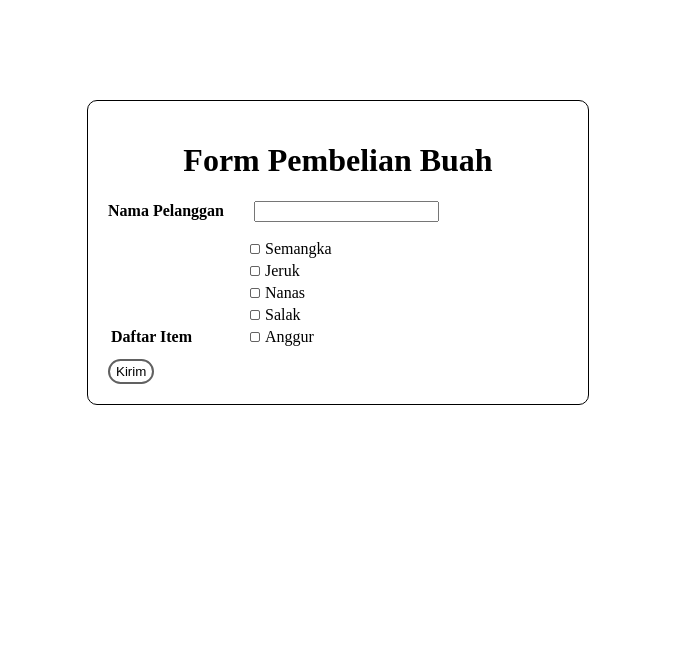
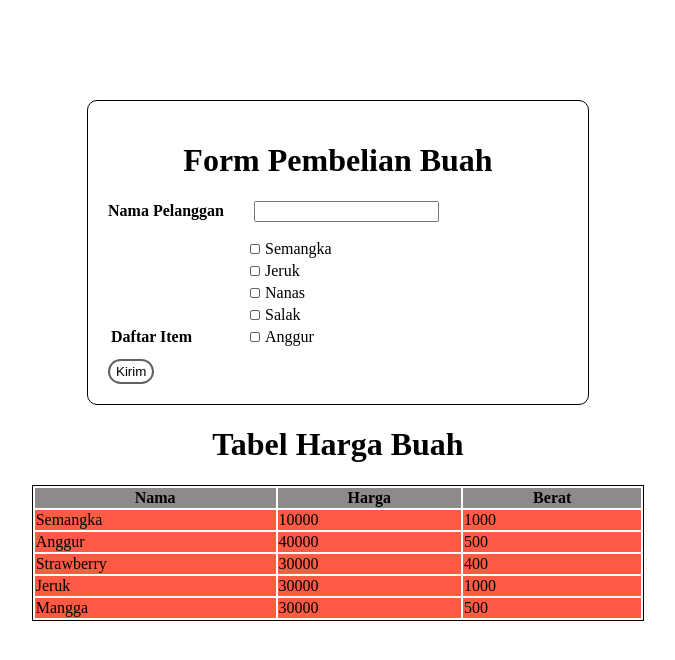
Before and after one commit to faliavicky/sanbercode-reactjs-batch18-part2, a React (Create React App) app in the folder my-app/: page / in a window 1280 px wide. Shown: the top 660 px of the page, without its empty margins (302-977 px from the left). Built offline with nearby package versions, Linux system fonts and the light colour scheme.

Commit message:
update tugas 10

```diff
--- a/my-app/src/App.css
+++ b/my-app/src/App.css
@@ -44,3 +44,37 @@ input[type=radio] {
   border-radius: 20%;
   margin-right: 5px;
 }
+
+.tabelbuah {
+  font-family: serif;
+  border: 1px solid #000000;
+  margin: 0 auto;
+}
+
+.tabelbuah tr th {
+  background-color: #8f8989;
+}
+
+
+.tabelbuah tr td {
+  background-color: #ff5a44;
+}
+
+.tabelnama {
+  padding-left: 100px;
+  padding-right: 100px;
+}
+
+.tabelharga {
+  padding-left: 70px;
+  padding-right: 70px;
+}
+
+.tabelberat {
+  padding-left: 70px;
+  padding-right: 70px;
+}
+
+.judul{
+  text-align: center;
+}
--- a/my-app/src/App.js
+++ b/my-app/src/App.js
@@ -1,45 +1,13 @@
 import React from 'react';
-import logo from './logo.svg';
 import './App.css';
+import Tugas9 from './Tugas-9/tugas9';
+import Tugas10 from './Tugas-10/tugas10';
 
 function App() {
   return (
-    <div className="App" style={{display:"flex", justifyContent:"center"}}>
-      <div style={{fontFamily: "serif", border:"1.5px black solid", width:"500px", borderRadius:"10px", marginTop:"100px"}}>
-        <h1 style={{paddingTop:"20px"}}>Form Pembelian Buah</h1>
-        <form style={{paddingLeft:"20px"}}>
-          <label style={{float:"left"}}>
-            <span style={{marginRight:"30px"}}><b>Nama Pelanggan</b></span>
-            <input type="text" name="name" />
-          </label>
-          <br></br><br></br>
-          <label>
-            <table>
-              <tr>
-                <td> </td>
-                <td style={{textAlign:"left"}}><input type="radio" name="item" value="semangka"/>Semangka <br></br></td>
-              </tr>
-              <tr>
-                <td> </td>
-                <td style={{textAlign:"left"}}><input type="radio" name="item" value="jeruk"/>Jeruk<br></br></td>
-              </tr>
-              <tr>
-                <td> </td>
-                <td style={{textAlign:"left"}}><input type="radio" name="item" value="nanas"/>Nanas<br></br></td>
-              </tr>
-              <tr>
-                <td> </td>
-                <td style={{textAlign:"left"}}><input type="radio" name="item" value="salak"/>Salak<br></br></td>
-              </tr>
-              <tr>
-                <td style={{paddingRight:"50px", textAlign:"left"}}><b>Daftar Item</b></td>
-                <td style={{textAlign:"left"}}><input type="radio" name="item" value="anggur"/>Anggur <br></br></td>
-              </tr>
-            </table>
-          </label>
-          <button style={{float:"left", marginTop:"10px", marginBottom:"20px", border:"2px solid #616161", borderRadius:"20px", paddingTop:"3px",paddingBottom:"3px", backgroundColor:"#fff"}} >Kirim</button>
-        </form>
-      </div>
+    <div>
+      < Tugas9 />
+      < Tugas10 />
     </div>
   );
 }
--- /dev/null
+++ b/my-app/src/Tugas-10/tugas10.js
@@ -0,0 +1,62 @@
+import React from 'react';
+
+
+class TabelNama extends React.Component {
+    render() {
+        return <div>{this.props.nama}</div>;
+    }
+}
+
+class TabelHarga extends React.Component {
+    render() {
+        return <div>{this.props.harga}</div>;
+    }
+}
+
+class TabelBerat extends React.Component {
+    render() {
+        return <div>{this.props.berat}</div>;
+    }
+}
+
+  let dataHargaBuah = [
+    {nama: "Semangka", harga: 10000, berat: 1000},
+    {nama: "Anggur", harga: 40000, berat: 500},
+    {nama: "Strawberry", harga: 30000, berat: 400},
+    {nama: "Jeruk", harga: 30000, berat: 1000},
+    {nama: "Mangga", harga: 30000, berat: 500}
+  ]
+
+  class Tugas10 extends React.Component {
+    render() {
+        return (
+            <>
+            <h1 className="judul" style={{fontFamily: "serif"}}>Tabel Harga Buah</h1>
+            <table className="tabelbuah">
+            <tr>
+                <th className="tabelnama">Nama</th>
+                <th className="tabelharga">Harga</th>
+                <th className="tabelberat">Berat</th>
+            </tr>
+            {dataHargaBuah.map(buah=> {
+                return (
+                        <tr>
+                            <td>
+                            <TabelNama nama={buah.nama}/>
+                            </td>
+                            <td>
+                            <TabelHarga harga={buah.harga}/>
+                            </td>
+                            <td>
+                            <TabelBerat berat={buah.berat}/>
+                            </td>
+                        </tr>
+                )
+            })}
+            </table>
+            </>
+        )
+    }
+}
+
+  export default Tugas10;
--- /dev/null
+++ b/my-app/src/Tugas-9/tugas9.js
@@ -0,0 +1,45 @@
+import React from 'react';
+
+function Tugas9() {
+    return (
+        <div className="App" style={{display:"flex", justifyContent:"center"}}>
+        <div style={{fontFamily: "serif", border:"1.5px black solid", width:"500px", borderRadius:"10px", marginTop:"100px"}}>
+          <h1 style={{paddingTop:"20px"}}>Form Pembelian Buah</h1>
+          <form style={{paddingLeft:"20px"}}>
+            <label style={{float:"left"}}>
+              <span style={{marginRight:"30px"}}><b>Nama Pelanggan</b></span>
+              <input type="text" name="name" />
+            </label>
+            <br></br><br></br>
+            <label>
+              <table>
+                <tr>
+                  <td> </td>
+                  <td style={{textAlign:"left"}}><input type="radio" name="item" value="semangka"/>Semangka <br></br></td>
+                </tr>
+                <tr>
+                  <td> </td>
+                  <td style={{textAlign:"left"}}><input type="radio" name="item" value="jeruk"/>Jeruk<br></br></td>
+                </tr>
+                <tr>
+                  <td> </td>
+                  <td style={{textAlign:"left"}}><input type="radio" name="item" value="nanas"/>Nanas<br></br></td>
+                </tr>
+                <tr>
+                  <td> </td>
+                  <td style={{textAlign:"left"}}><input type="radio" name="item" value="salak"/>Salak<br></br></td>
+                </tr>
+                <tr>
+                  <td style={{paddingRight:"50px", textAlign:"left"}}><b>Daftar Item</b></td>
+                  <td style={{textAlign:"left"}}><input type="radio" name="item" value="anggur"/>Anggur <br></br></td>
+                </tr>
+              </table>
+            </label>
+            <button style={{float:"left", marginTop:"10px", marginBottom:"20px", border:"2px solid #616161", borderRadius:"20px", paddingTop:"3px",paddingBottom:"3px", backgroundColor:"#fff"}} >Kirim</button>
+          </form>
+        </div>
+      </div>
+    );
+  }
+
+export default Tugas9;
```
